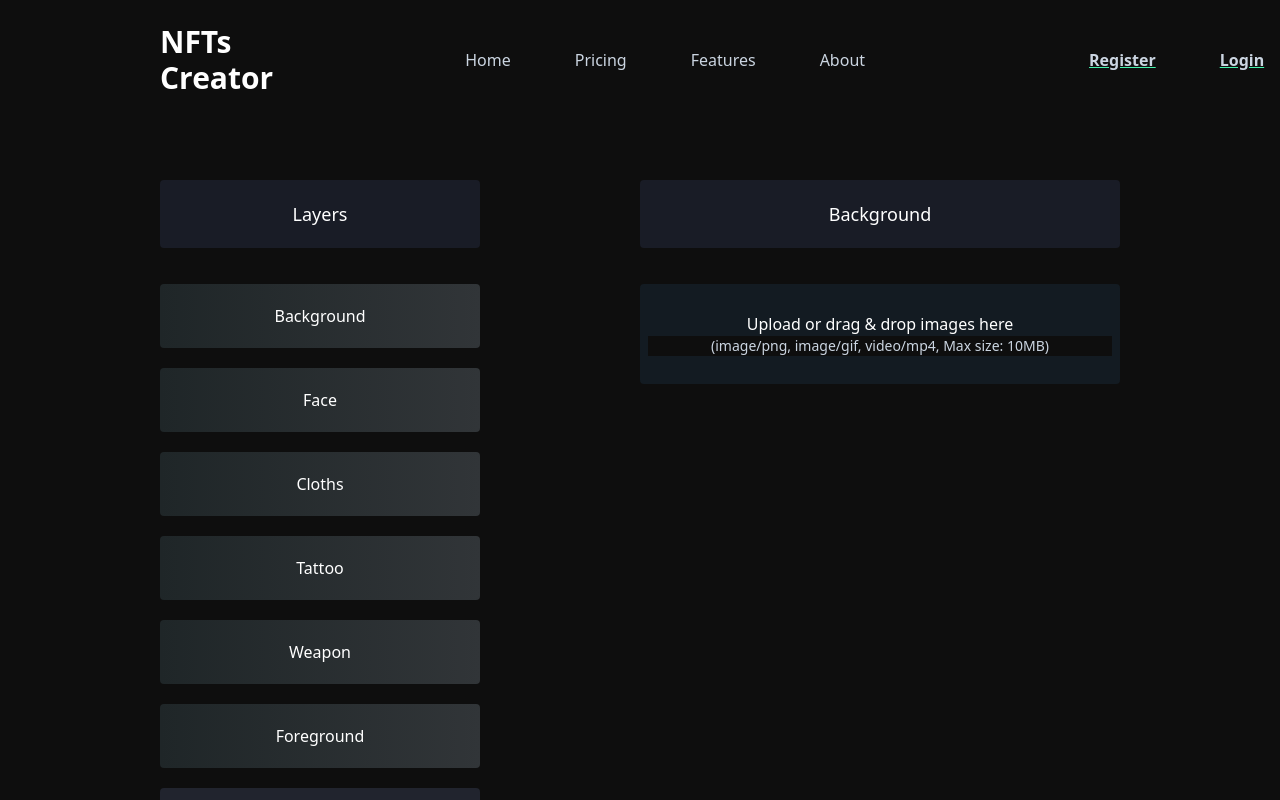
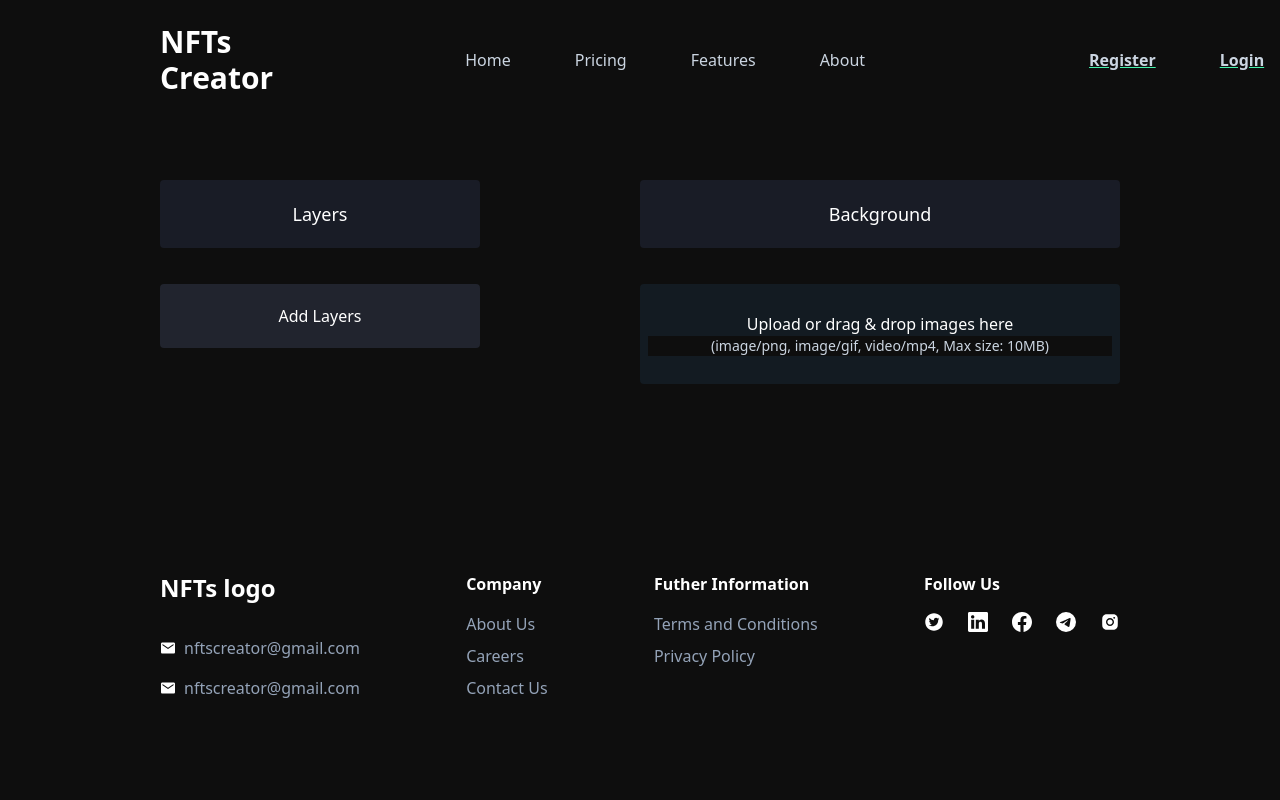
Before and after one commit to Ujjwal-here/NFTs-Creator, a Next.js app: page / in a window 1280 px wide. Shown: the top 800 px of the page. Built offline with nearby package versions, Linux system fonts and the light colour scheme.

Commit message:
using reducer instead of use state

```diff
--- a/components/Card.js
+++ b/components/Card.js
@@ -1,8 +1,9 @@
-import { useRef } from 'react';
+import {  useRef, useEffect, useCallback,useState } from 'react';
 import { useDrag, useDrop } from 'react-dnd';
 import { ItemTypes } from '../Items/ItemTypes';
-export const Card = ({ id, text, index, moveCard }) => {
+export const Card = ({ id, text, index, moveCard, dispatch, state, changeLayer }) => {
     const ref = useRef(null);
+    const [render, setRender] = useState(null)
     const [{ handlerId }, drop] = useDrop({
         accept: ItemTypes.CARD,
         collect(monitor) {
@@ -42,9 +43,10 @@ export const Card = ({ id, text, index, moveCard }) => {
             isDragging: monitor.isDragging(),
         }),
     });
+
     const opacity = isDragging ? 0 : 1;
     drag(drop(ref));
-    return (<div ref={ref} className={`text-md my-5 px-2 py-5 text-center cursor-pointer rounded bg-gradient-to-r from-[#1F2628] to-[#313538] text-white ${opacity?"opacity-100":"opacity-0"}`} data-handler-id={handlerId}>
+    return (<div ref={ref} onClick={()=>dispatch({type:"SELECT_LAYER",payload:id})} className={`text-md ${ state.selectedLayer===id? "border border-white" : "" } my-5 px-2 py-5 text-center cursor-pointer rounded bg-gradient-to-r from-[#1F2628] to-[#313538] text-white ${opacity?"opacity-100":"opacity-0"}`} data-handler-id={handlerId}>
 			{text}
 		</div>);
 };
--- a/components/Layers.js
+++ b/components/Layers.js
@@ -1,39 +1,22 @@
-import React, { useState, useCallback } from "react";
+import React, { useState, useCallback, useReducer } from "react";
 import { BsArrowUpCircle } from "react-icons/bs";
 import Image from "next/image";
 import block from "../public/block-chain.png";
 import update from "immutability-helper";
 import { Card } from "./Card";
+import {useDropzone} from 'react-dropzone'
+import {layerReducer,initialAppState} from '../reducers/layerReducer'
 
 const Layers = () => {
-  const [images, setImages] = useState([]);
+  const [images, setImages] = useState([])
 
-  const [layers, setLayers] = useState([
-    {
-      id: 1,
-      text: "Background",
-    },
-    {
-      id: 2,
-      text: "Face",
-    },
-    {
-      id: 3,
-      text: "Cloths",
-    },
-    {
-      id: 4,
-      text: "Tattoo",
-    },
-    {
-      id: 5,
-      text: "Weapon",
-    },
-    {
-      id: 6,
-      text: "Foreground",
-    },
-  ]);
+  const onDrop = useCallback(acceptedFiles => {
+    console.log(acceptedFiles)
+  }, [])
+
+  const {getRootProps, getInputProps, isDragActive} = useDropzone({onDrop})
+
+  const [appState, dispatch] = useReducer(layerReducer,initialAppState)
 
   const moveCard = useCallback((dragIndex, hoverIndex) => {
     setLayers((prevCards) =>
@@ -46,28 +29,26 @@ const Layers = () => {
     );
   }, []);
 
-  const handleClick = () => {
+  const handleClick = useCallback(() => {
     const newlayer = prompt("Enter Layer Name");
-    setLayers((prevCards) =>
-      update(prevCards, {
-        $splice: [
-          [prevCards.length, 0, { id: prevCards.length + 1, text: newlayer }],
-        ],
-      })
-    );
-  };
+    if(newlayer){
+      dispatch({type:"ADD_LAYER", payload:newlayer})
+    }
+  },[])
 
   const renderCard = useCallback((card, index) => {
     return (
       <Card
+        dispatch={dispatch}
         key={card.id}
         index={index}
         id={card.id}
         text={card.text}
         moveCard={moveCard}
+        state={appState}
       />
     );
-  }, []);
+  }, [appState]);
 
   const onImageChange = (event) => {
     let files = event.target.files;
@@ -79,7 +60,7 @@ const Layers = () => {
   };
 
   return (
-    <div className="flex flex-row px-40 py-6  ">
+    <div className="flex flex-row px-40 py-6 ">
       <div>
         <div
           className="text-lg my-9 px-2 py-5 text-center rounded bg-[#191C26] text-white "
@@ -88,7 +69,7 @@ const Layers = () => {
           Layers
         </div>
         <div className="w-80">
-          {layers.map((card, i) => renderCard(card, i))}
+          {appState.edges.map((card, i) => renderCard(card, i))}
         </div>
         <div
           className="text-md my-5 px-2 py-5 text-center cursor-pointer rounded bg-[#21242E] text-white "
@@ -101,10 +82,14 @@ const Layers = () => {
         <div className="text-lg my-9 px-2 py-5 text-center rounded bg-[#191C26] text-white ">
           Background
         </div>
-        <div className="text-md my-9 px-2 py-7 text-center cursor-pointer rounded bg-[#131B22] text-white ">
+
+        <div {...getRootProps()} className="text-md my-9 px-2 py-7 text-center cursor-pointer rounded bg-[#131B22] text-white ">
           Upload or drag & drop images here
-          <div className="font-thin text-sm text-[#cbd5e1]">(image/png, image/gif, video/mp4, Max size: 10MB)</div>
+          <div className="font-thin text-sm text-[#cbd5e1]">(image/png, image/gif, video/mp4, Max size: 10MB)
+          </div>
         </div>
+
+
       </div>
     </div>
   );
--- /dev/null
+++ b/reducers/layerReducer.js
@@ -0,0 +1,36 @@
+import update from "immutability-helper";
+
+export let initialAppState = {
+    edges:[],
+    nodes:[],
+    selectedLayer: null
+}
+
+export function layerReducer(state,action){
+    switch (action.type) {
+        case 'ADD_LAYER': {
+            const newState = update(state, {
+                edges:{
+                $splice: [
+                  [state.edges.length, 0, { id: state.edges.length + 1, text: action.payload }],
+                ],
+                }
+              })
+            return newState
+        }
+
+        case 'SELECT_LAYER':{
+
+            let newState = Object.assign({}, state, { selectedLayer:action.payload } );
+            console.log(newState,state)
+            console.log("is state same ",newState === state)
+            return newState
+        }
+
+        default:
+            console.log("default")
+            return state
+
+
+    }
+}
```
